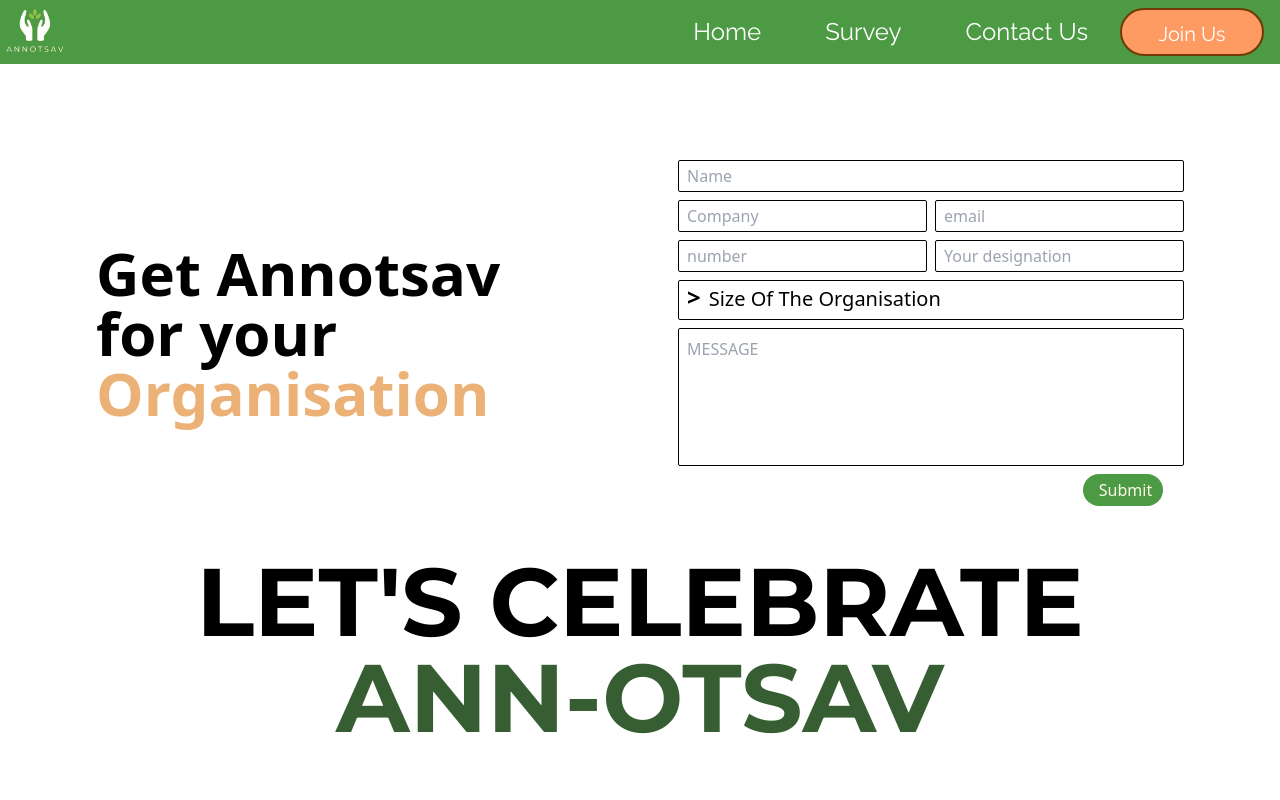
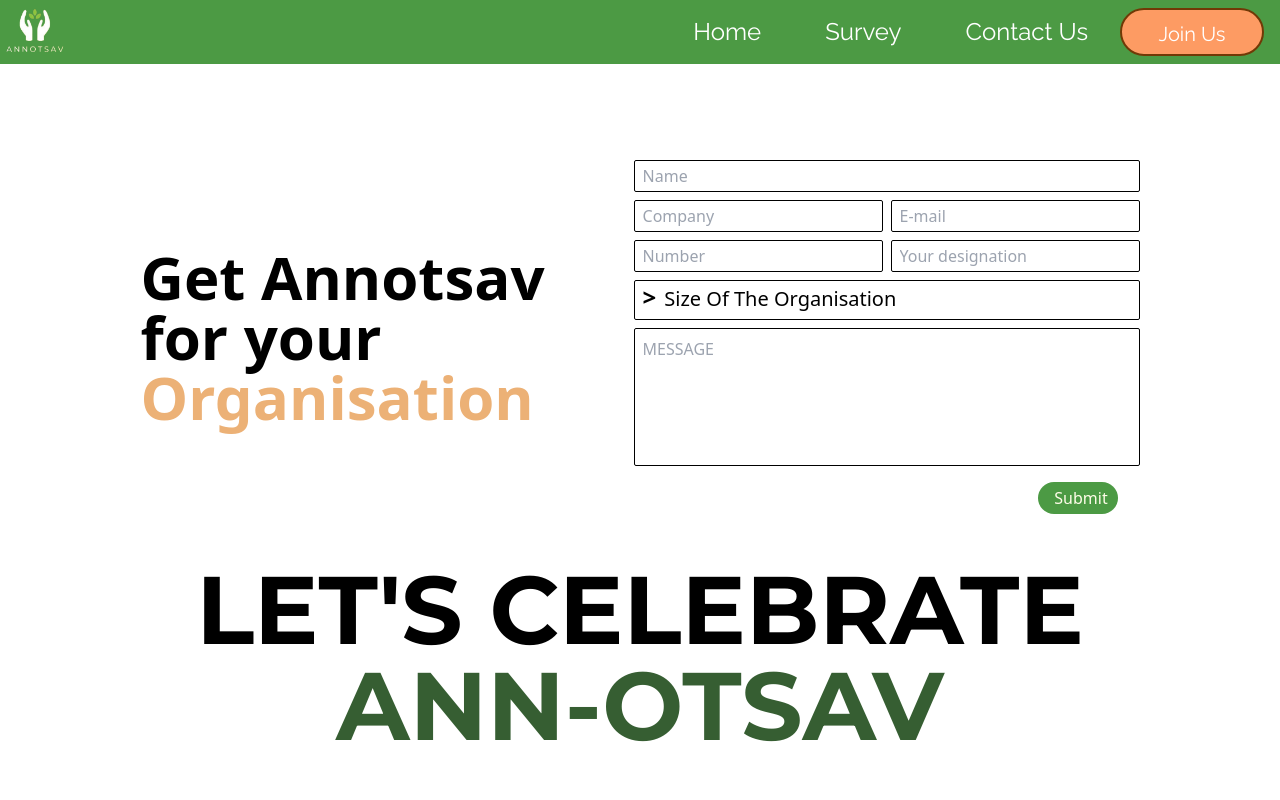
Before and after one commit to info-arnav/annotsav-website, a React (Vite) app: page /organisation in a window 1280 px wide. Shown: the top 800 px of the page. Built offline with nearby package versions, Linux system fonts and the light colour scheme.

Commit message:
rev: increase heading size and change button

```diff
--- a/src/components/OrganisationForm.jsx
+++ b/src/components/OrganisationForm.jsx
@@ -16,11 +16,11 @@
   return (
     <>
       <div className="">
-        <section className="flex items-center lg:justify-between flex-col lg:flex-row space-y-10 lg:space-y-0 m-24">
+        <section className="flex items-center lg:justify-around flex-col lg:flex-row space-y-10 lg:space-y-0 m-24">
           {/* tag line part */}
-          <div className="text-3xl lg:text-6xl font-bold">
+          <div className="text-5xl lg:text-6xl font-bold w-full lg:w-max text-left pl-2 lg:pl-0">
             <p>Get Annotsav</p> <p>for your</p>{" "}
-            <p className="  text-secondaryColor-4">Organisation</p>
+            <p className="text-secondaryColor-4">Organisation</p>
           </div>
           {/* form input area  */}
           <form className="flex flex-col items-center lg:items-stretch">
@@ -41,13 +41,13 @@
               <input
                 type="email"
                 id="email"
-                placeholder="email"
+                placeholder="E-mail"
                 className="input p-2"
               />
               <input
                 type="text"
                 id="number"
-                placeholder="number"
+                placeholder="Number"
                 className="input p-2"
               />
               <input
@@ -104,7 +104,8 @@
               cols="33"
               placeholder="MESSAGE"
               className="p-2 border-[.1em] rounded-sm border-black focus:outline-none w-full  resize-none mt-2"></textarea>
-            <motion.button className="bg-primaryColor-5 text-yellow-50  rounded-full w-20 h-8 text-[16px] px-4 relative right-0 lg:-right-[80%]   mt-2"
+
+            <motion.button className="bg-primaryColor-5 text-yellow-50  rounded-md lg:rounded-full w-40 lg:w-20 h-8 text-[16px] px-4 relative right-0 lg:-right-[80%] mt-4"
               variants={btnVariant}
               whileHover={"hover"}
               whileTap={"tap"}
```
